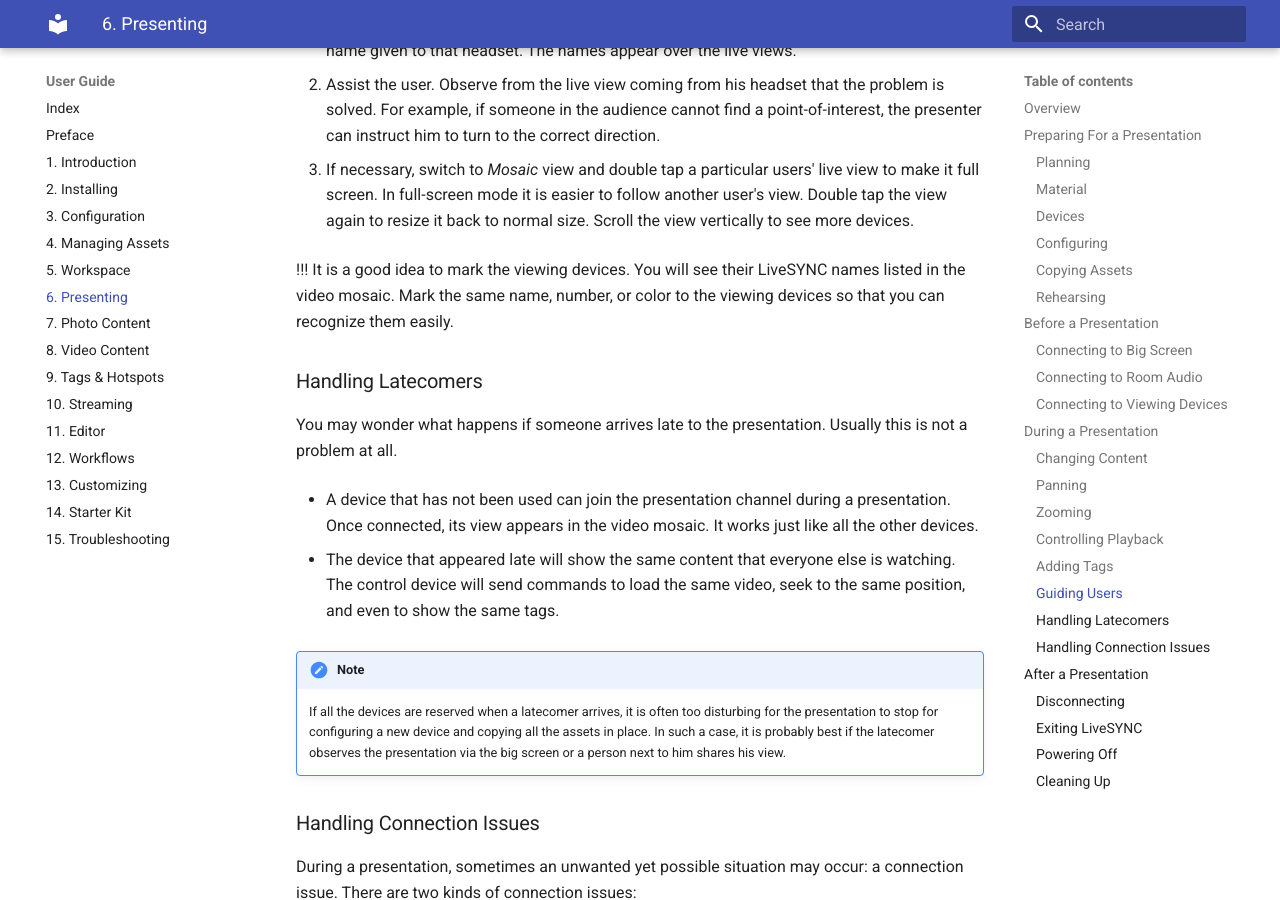
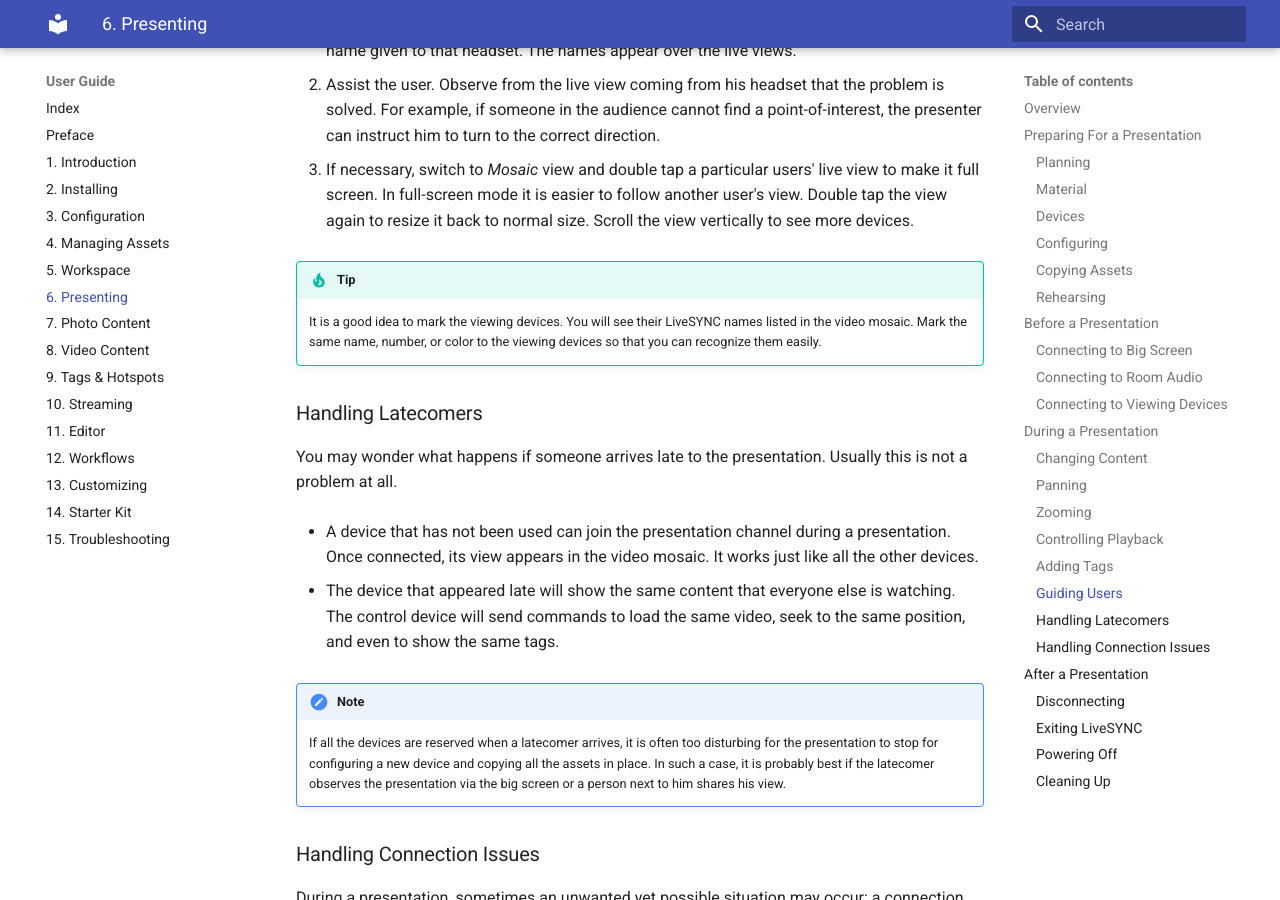
Before and after one commit to FinweLtd/doc-livesync-all, an MkDocs documentation site: the page built from docs/user_guide/presenting.md, in a window 1280 px wide and 900 px high, scrolled down 10313 px. Built offline with MkDocs 1.6.1 and Material for MkDocs 9.7.7, drawn with Linux system fonts in a browser that asks for light colours.

Commit message:
User guide/presenting.md : refactor

```diff
--- a/docs/user_guide/presenting.md
+++ b/docs/user_guide/presenting.md
@@ -277,7 +277,8 @@ To observe and assist audience members, follow these steps:
 
 3. If necessary, switch to *Mosaic* view and double tap a particular users' live view to make it full screen. In full-screen mode it is easier to follow another user's view. Double tap the view again to resize it back to normal size. Scroll the view vertically to see more devices.
 
-!!! It is a good idea to mark the viewing devices. You will see their LiveSYNC names listed in the video mosaic. Mark the same name, number, or color to the viewing devices so that you can recognize them easily.
+!!! tip
+    It is a good idea to mark the viewing devices. You will see their LiveSYNC names listed in the video mosaic. Mark the same name, number, or color to the viewing devices so that you can recognize them easily.
 
 ### Handling Latecomers
 
```
